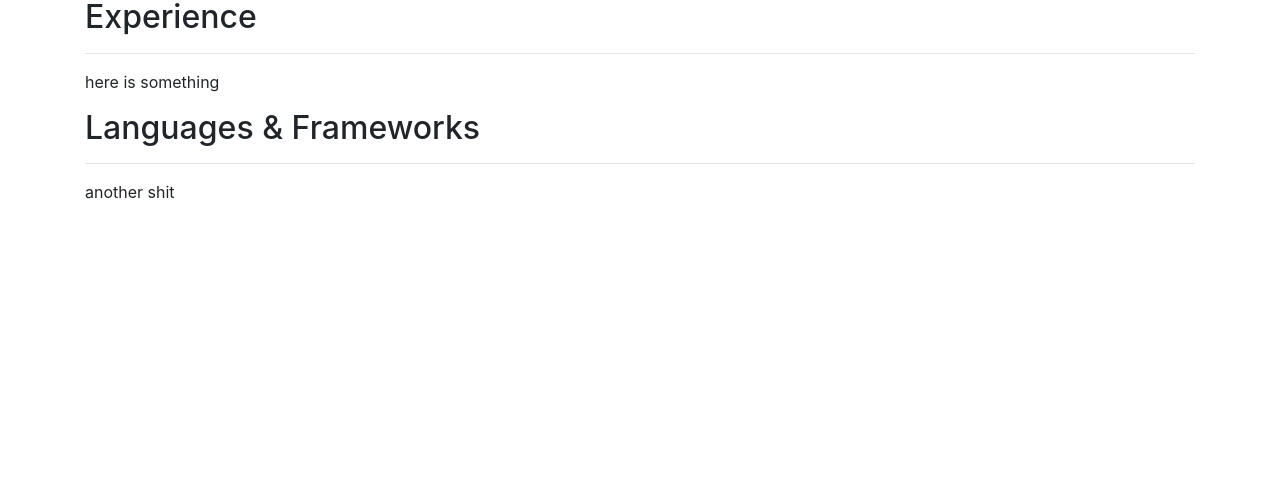
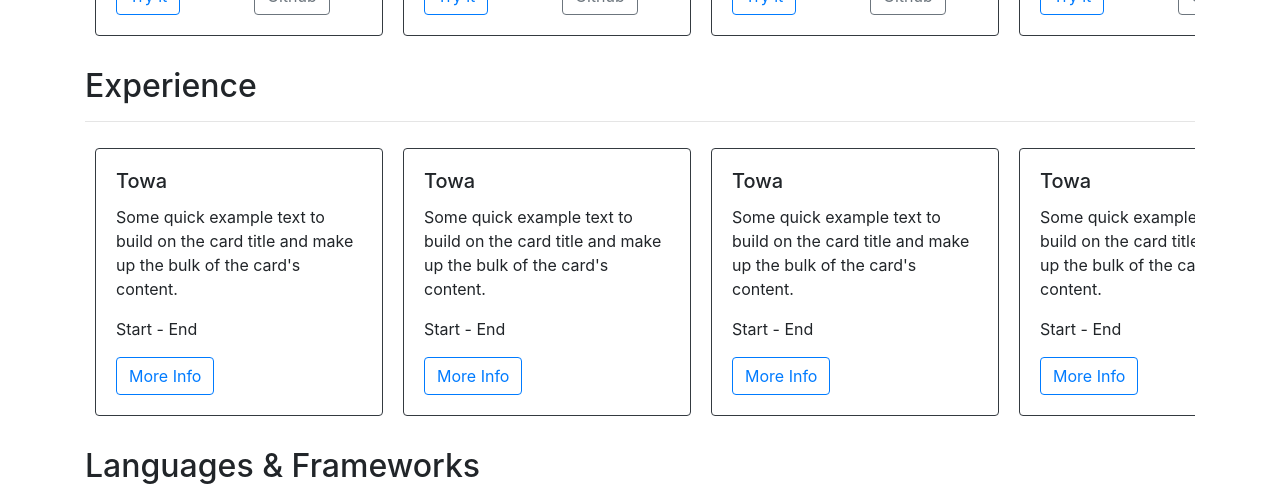
Before and after one commit to angeltrevinov/Portfolio-Website, an Angular app: page / in a window 1280 px wide. Shown: the part 1359-1845 px from the top of the page. Before the commit the page ends 1563 px from the top, so only its background shows below. Built offline with nearby package versions, Linux system fonts and the light colour scheme.

Commit message:
Finishing Experience Card styles

```diff
--- /dev/null
+++ b/src/app/public/main/experience-card/experience-card.component.css
@@ -0,0 +1,3 @@
+.card {
+  margin: 10px;
+}
--- /dev/null
+++ b/src/app/public/main/experience-card/experience-card.component.html
@@ -0,0 +1,8 @@
+<div class="card border-dark mb-3" style="width: 18rem;">
+  <div class="card-body">
+    <h5 class="card-title">Towa</h5>
+    <p class="card-text">Some quick example text to build on the card title and make up the bulk of the card's content.</p>
+    <p>Start - End</p>
+    <button type="button" class="btn btn-outline-primary">More Info</button>
+  </div>
+</div>
--- /dev/null
+++ b/src/app/public/main/experience-card/experience-card.component.ts
@@ -0,0 +1,15 @@
+import { Component, OnInit } from '@angular/core';
+
+@Component({
+  selector: 'app-experience-card',
+  templateUrl: './experience-card.component.html',
+  styleUrls: ['./experience-card.component.css']
+})
+export class ExperienceCardComponent implements OnInit {
+
+  constructor() { }
+
+  ngOnInit() {
+  }
+
+}
--- a/src/app/public/main/main.component.css
+++ b/src/app/public/main/main.component.css
@@ -6,8 +6,7 @@
   margin-top: 15px;
 }
 
-.project-carousel {
-  height: 25rem;
+.carousel {
   overflow-x: auto;
   overflow-y: hidden;
   display: flex;
--- a/src/app/public/main/main.component.html
+++ b/src/app/public/main/main.component.html
@@ -8,7 +8,7 @@
 <div class="container">
   <h2>Projects</h2>
   <hr>
-  <div class="project-carousel">
+  <div class="carousel">
     <app-project-card></app-project-card>
     <app-project-card></app-project-card>
     <app-project-card></app-project-card>
@@ -24,10 +24,17 @@
 <div class="container">
   <h2>Experience</h2>
   <hr>
-  <div class="row">
-    <div class="col">
-      here is something
-    </div>
+  <div class="carousel">
+    <app-experience-card></app-experience-card>
+    <app-experience-card></app-experience-card>
+    <app-experience-card></app-experience-card>
+    <app-experience-card></app-experience-card>
+    <app-experience-card></app-experience-card>
+    <app-experience-card></app-experience-card>
+    <app-experience-card></app-experience-card>
+    <app-experience-card></app-experience-card>
+    <app-experience-card></app-experience-card>
+    <app-experience-card></app-experience-card>
   </div>
 </div>
 
--- a/src/app/public/public.module.ts
+++ b/src/app/public/public.module.ts
@@ -4,12 +4,14 @@ import { MainComponent } from './main/main.component';
 import {PublicRoutingModule} from './public-routing.module';
 import { CoverComponent } from './main/cover/cover.component';
 import { ProjectCardComponent } from './main/project-card/project-card.component';
+import { ExperienceCardComponent } from './main/experience-card/experience-card.component';
 
 @NgModule({
   declarations: [
     MainComponent,
     CoverComponent,
     ProjectCardComponent,
+    ExperienceCardComponent,
   ],
   imports: [
     CommonModule,
```
Also changed, not shown: 1 other file (tests, documents, lock files or other folders).
